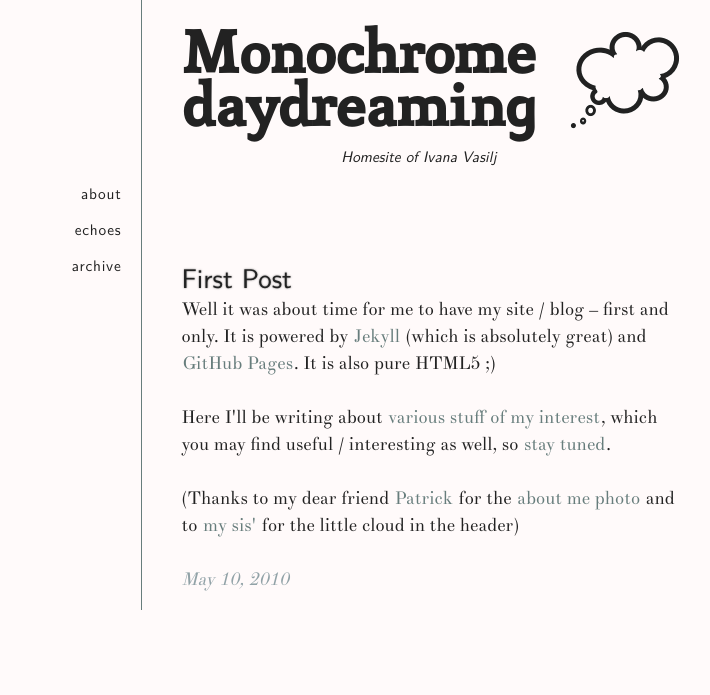
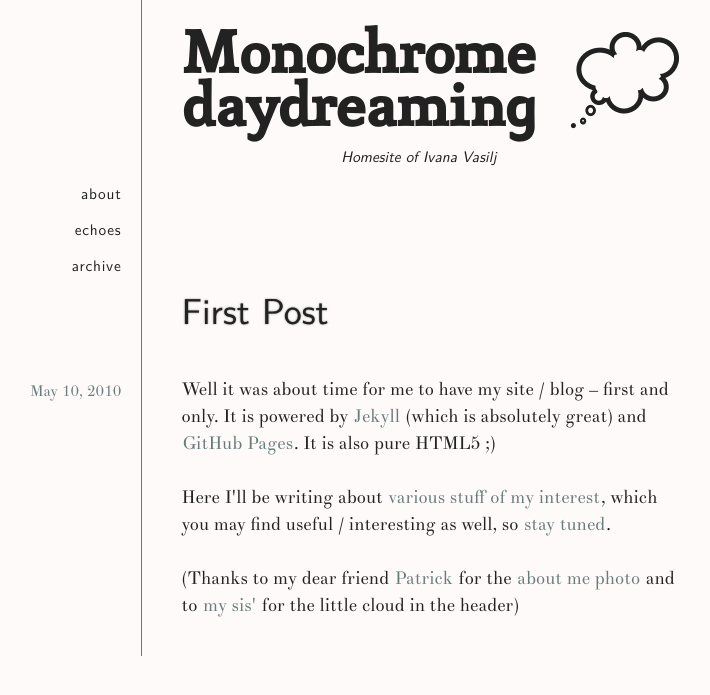
Before and after one commit to ivana/ivana.github.com, a Jekyll site: the page built from _posts/2010-05-10-first-post.html, in a window 1280 px wide. Shown: the top 695 px of the page, without its empty margins (229-939 px from the left). Built offline with Jekyll 4.4.1, drawn with Linux system fonts in a browser that asks for light colours.

Commit message:
pubdate to header

```diff
--- a/_layouts/post.html
+++ b/_layouts/post.html
@@ -2,12 +2,11 @@
 layout: default
 ---
 <article>
-  <h1>{{ page.title }}</h1>
+  <header>
+    <h1>{{ page.title }}</h1>
+    <time datetime="{{ page.date | date: '%Y-%m-%d' }}" pubdate>{{ page.date | date: "%B %e, %Y" }}</time>
+  </header>
 
   {{ content }}
 
-  <footer>
-    <time datetime="{{ page.date | date: '%Y-%m-%d' }}" pubdate>{{ page.date | date: "%B %e, %Y" }}</time>
-    <!--tags-->
-  </footer>
 </article>
--- a/css/style.css
+++ b/css/style.css
@@ -22,6 +22,7 @@
 
 article + footer { margin-top:3.9em }
   article + footer p { font-variant:small-caps }
+  article header + p { margin-top:-1.35em }
 
 p {
   font-size:1em; line-height:1.5em;
@@ -46,7 +47,12 @@
 
 img { border:0 none }
 
-time { color:#91A2A7; font-style:italic }
+time { color:#677D7C; font-size:0.85em }
+  article header time {
+    display:block;
+    position:relative; right:17em; top:3px;
+    width:200px; text-align:right;
+  }
 
 em { font-style:normal; text-shadow:0 0 1px #333 }
 
```
Also changed, not shown: index.html (+4 -6 lines).
